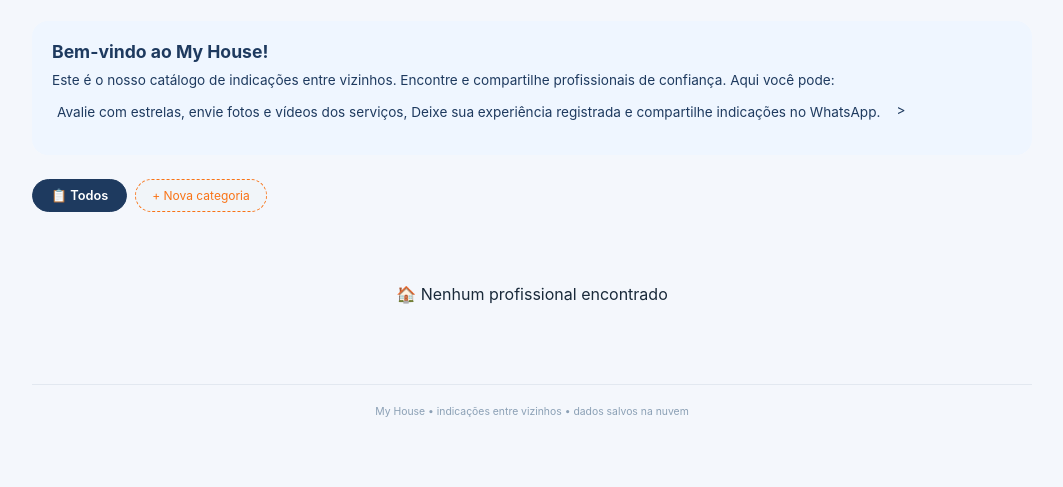
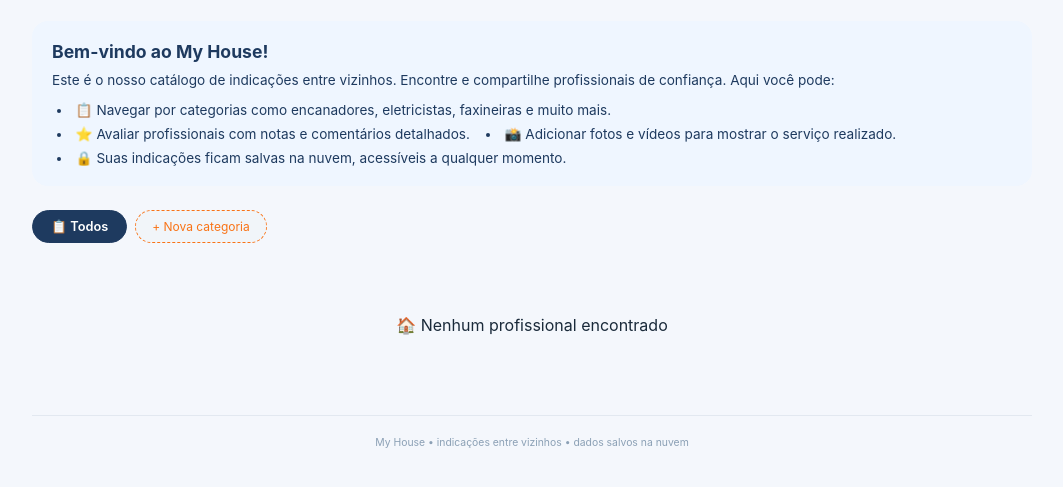
Before and after one commit to alfarotecinf/MyHouse, a plain HTML site: page index.html in a window 1280 px wide. Shown: the part 83-570 px from the top of the page, without its empty margins (108-1171 px from the left). Drawn offline with nearby package versions, Linux system fonts and the light colour scheme; no server answers.

Commit message:
Update index.html to streamline page description
Removed redundant paragraph about sharing experiences on WhatsApap

```diff
--- a/index.html
+++ b/index.html
@@ -714,10 +714,10 @@
         <h3>Bem-vindo ao My House!</h3>
         <p>Este é o nosso catálogo de indicações entre vizinhos. Encontre e compartilhe profissionais de confiança. Aqui você pode:</p>
         <ul>
-
-                <p>Avalie com estrelas, envie fotos e vídeos dos serviços,
-                    Deixe sua experiência registrada e compartilhe indicações no WhatsApp.</p>>
-
+            <li>📋 Navegar por categorias como encanadores, eletricistas, faxineiras e muito mais.</li>
+            <li>⭐ Avaliar profissionais com notas e comentários detalhados.</li>
+            <li>📸 Adicionar fotos e vídeos para mostrar o serviço realizado.</li>
+            <li>🔒 Suas indicações ficam salvas na nuvem, acessíveis a qualquer momento.</li>
 
         </ul>
     </div>
```
